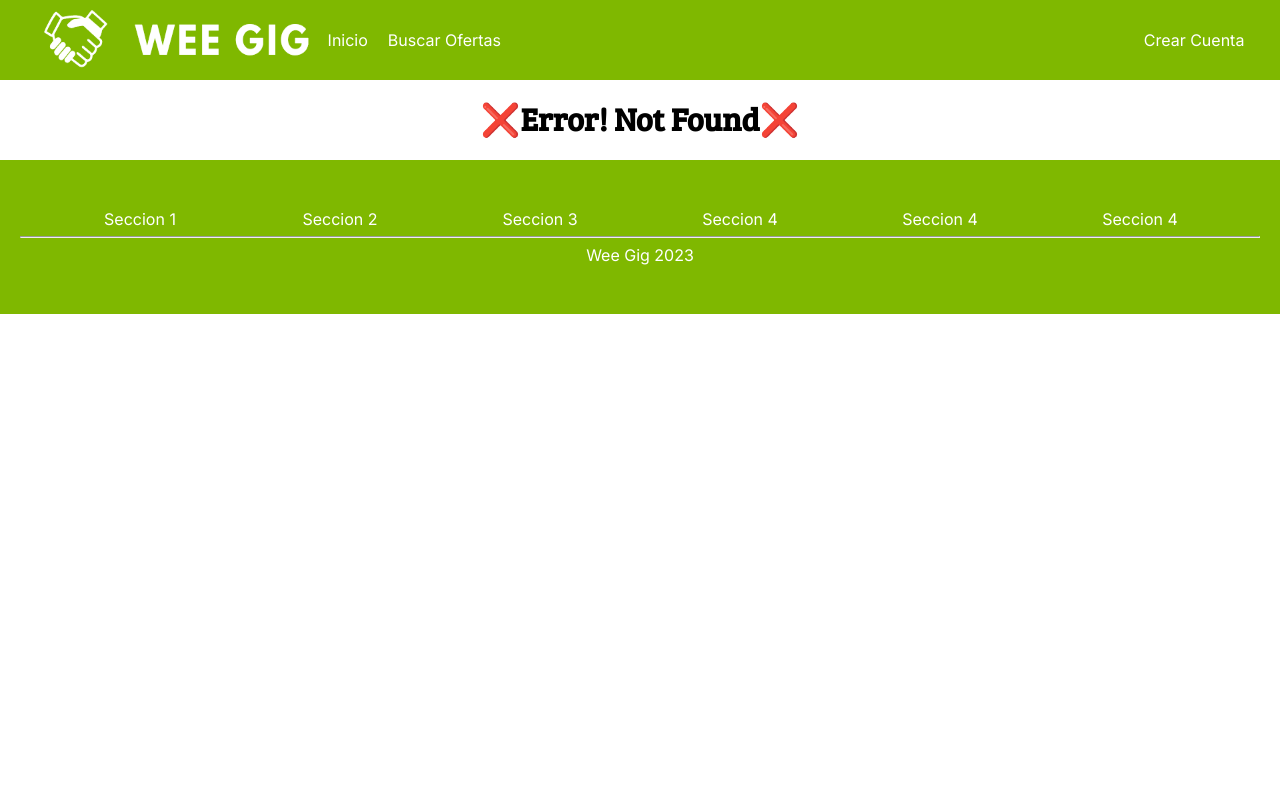
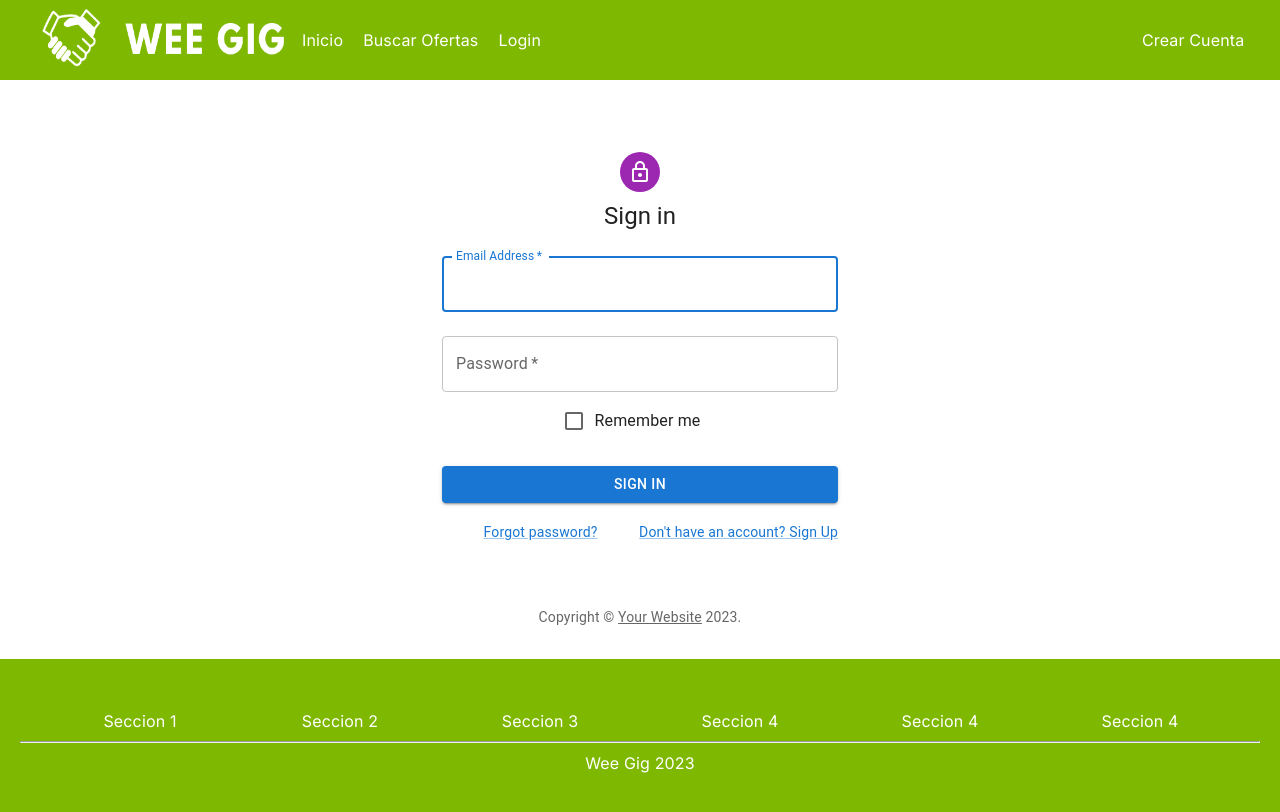
Before and after one commit to franciscojordan/WeeGig, a React (Vite) app: page /login in a window 1280 px wide. Before the commit this address had no page. Shown: the top 812 px of the page. Built offline with nearby package versions, Linux system fonts and the light colour scheme.

Commit message:
mui installed

```diff
--- a/src/tsx/App.tsx
+++ b/src/tsx/App.tsx
@@ -3,6 +3,7 @@
 import Footer from './Footer'
 import Home from './Home';
 import Index2 from './Index2'
+import Login from './Login'
 
 const technologies = [
 	"Git",
@@ -82,6 +83,7 @@
             <ul>
 				<li><a href="/">Inicio</a></li>
                 <li><a href="/ofertas">Buscar Ofertas</a></li>
+				<li><a href="/login">Login</a></li>
             </ul>
         </div>
         <ul className="rightmenu">
@@ -99,6 +101,7 @@
 			<Routes>
 				<Route path="/index2" element={<Index2 />} />
 				<Route path="/" element={<Home />} />
+				<Route path="/login" element={<Login />} />
 				<Route path="/ofertas" element={<Ofertas />} />
 				<Route path="/techs" element={<Techs />} />
 				<Route path="/techs/:tecnology" element={<Tech />} />
--- /dev/null
+++ b/src/tsx/Login.tsx
@@ -0,0 +1,121 @@
+// function Login(): JSX.Element {
+// 	return (
+// 		<>
+// 			<h1>Login Component</h1>
+// 		</>
+// 	);
+// }
+
+// export default Login;
+
+import * as React from 'react';
+import Avatar from '@mui/material/Avatar';
+import Button from '@mui/material/Button';
+import CssBaseline from '@mui/material/CssBaseline';
+import TextField from '@mui/material/TextField';
+import FormControlLabel from '@mui/material/FormControlLabel';
+import Checkbox from '@mui/material/Checkbox';
+import Link from '@mui/material/Link';
+import Grid from '@mui/material/Grid';
+import Box from '@mui/material/Box';
+import LockOutlinedIcon from '@mui/icons-material/LockOutlined';
+import Typography from '@mui/material/Typography';
+import Container from '@mui/material/Container';
+import { createTheme, ThemeProvider } from '@mui/material/styles';
+
+function Copyright(props: any) {
+  return (
+    <Typography variant="body2" color="text.secondary" align="center" {...props}>
+      {'Copyright © '}
+      <Link color="inherit" href="https://mui.com/">
+        Your Website
+      </Link>{' '}
+      {new Date().getFullYear()}
+      {'.'}
+    </Typography>
+  );
+}
+
+// TODO remove, this demo shouldn't need to reset the theme.
+const defaultTheme = createTheme();
+
+export default function SignIn() {
+  const handleSubmit = (event: React.FormEvent<HTMLFormElement>) => {
+    event.preventDefault();
+    const data = new FormData(event.currentTarget);
+    console.log({
+      email: data.get('email'),
+      password: data.get('password'),
+    });
+  };
+
+  return (
+    <ThemeProvider theme={defaultTheme}>
+      <Container component="main" maxWidth="xs">
+        <CssBaseline />
+        <Box
+          sx={{
+            marginTop: 8,
+            display: 'flex',
+            flexDirection: 'column',
+            alignItems: 'center',
+          }}
+        >
+          <Avatar sx={{ m: 1, bgcolor: 'secondary.main' }}>
+            <LockOutlinedIcon />
+          </Avatar>
+          <Typography component="h1" variant="h5">
+            Sign in
+          </Typography>
+          <Box component="form" onSubmit={handleSubmit} noValidate sx={{ mt: 1 }}>
+            <TextField
+              margin="normal"
+              required
+              fullWidth
+              id="email"
+              label="Email Address"
+              name="email"
+              autoComplete="email"
+              autoFocus
+            />
+            <TextField
+              margin="normal"
+              required
+              fullWidth
+              name="password"
+              label="Password"
+              type="password"
+              id="password"
+              autoComplete="current-password"
+            />
+            <FormControlLabel
+              control={<Checkbox value="remember" color="primary" />}
+              label="Remember me"
+            />
+            <Button
+              type="submit"
+              fullWidth
+              variant="contained"
+              sx={{ mt: 3, mb: 2 }}
+            >
+              Sign In
+            </Button>
+            <Grid container>
+              <Grid item xs>
+                <Link href="#" variant="body2">
+                  Forgot password?
+                </Link>
+              </Grid>
+              <Grid item>
+                <Link href="#" variant="body2">
+                  {"Don't have an account? Sign Up"}
+                </Link>
+              </Grid>
+            </Grid>
+          </Box>
+        </Box>
+        <Copyright sx={{ mt: 8, mb: 4 }} />
+      </Container>
+    </ThemeProvider>
+  );
+}
```
Also changed, not shown: package.json (+7 -1 lines), 1 other file (tests, documents, lock files or other folders).
